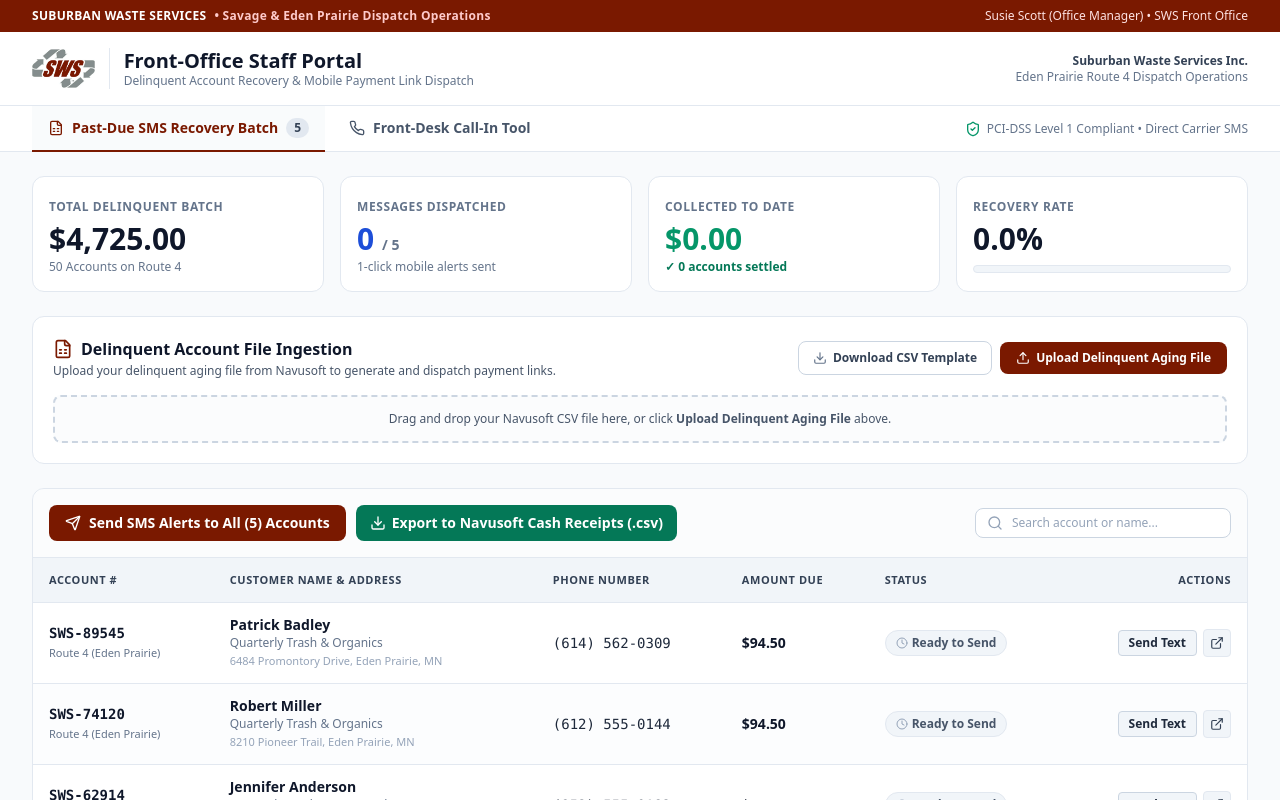
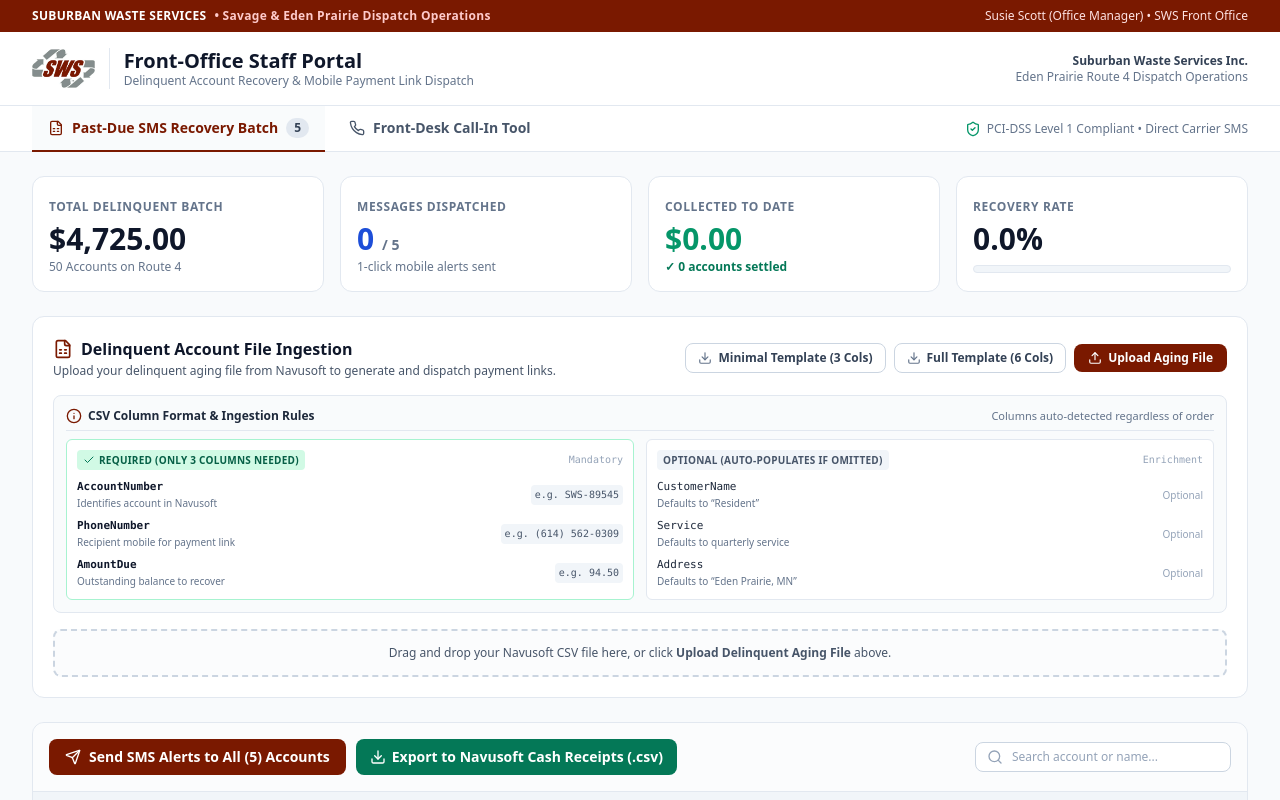
Before and after one commit to northstarnerd/swsportaldemo, a Next.js app: page /admin in a window 1280 px wide. Shown: the top 800 px of the page. Built offline with nearby package versions, Linux system fonts and the light colour scheme.

Commit message:
feat(admin): add dynamic CSV parser, required vs optional column legend, and minimal template

```diff
--- a/src/app/admin/page.tsx
+++ b/src/app/admin/page.tsx
@@ -17,6 +17,7 @@
   Check,
   RefreshCw,
   Search,
+  Info,
 } from "lucide-react";
 import confetti from "canvas-confetti";
 
@@ -193,47 +194,129 @@
   const recoveryRate =
     currentBatchTotal > 0 ? ((totalCollected / currentBatchTotal) * 100).toFixed(1) : "0.0";
 
+  // CSV Helper: parse line respecting quoted commas
+  const parseCsvLine = (line: string): string[] => {
+    const result: string[] = [];
+    let cur = "";
+    let inQuotes = false;
+    for (let i = 0; i < line.length; i++) {
+      const char = line[i];
+      if (char === '"') {
+        if (inQuotes && line[i + 1] === '"') {
+          cur += '"';
+          i++;
+        } else {
+          inQuotes = !inQuotes;
+        }
+      } else if (char === "," && !inQuotes) {
+        result.push(cur.trim().replace(/^"|"$/g, ""));
+        cur = "";
+      } else {
+        cur += char;
+      }
+    }
+    result.push(cur.trim().replace(/^"|"$/g, ""));
+    return result;
+  };
+
   // CSV Ingestion Handler
   const handleCsvText = (csvContent: string) => {
     try {
-      const lines = csvContent.split(/\r?\n/).filter((l) => l.trim().length > 0);
-      if (lines.length < 2) {
+      const rawLines = csvContent.split(/\r?\n/).map((l) => l.trim()).filter((l) => l.length > 0);
+      if (rawLines.length < 2) {
         setUploadNotice("CSV file contains no data rows.");
         return;
       }
 
+      // Check header row (line 0)
+      const headerTokens = parseCsvLine(rawLines[0]).map((h) =>
+        h.toLowerCase().replace(/[^a-z0-9]/g, "")
+      );
+
+      // Determine column index mappings dynamically
+      let idxAccount = headerTokens.findIndex(
+        (h) => h.includes("account") || h.includes("acct") || h === "id"
+      );
+      let idxPhone = headerTokens.findIndex(
+        (h) => h.includes("phone") || h.includes("mobile") || h.includes("cell") || h.includes("sms")
+      );
+      let idxAmount = headerTokens.findIndex(
+        (h) => h.includes("amount") || h.includes("balance") || h.includes("due") || h.includes("total")
+      );
+      let idxName = headerTokens.findIndex(
+        (h) => h.includes("name") || h.includes("customer") || h.includes("resident")
+      );
+      let idxService = headerTokens.findIndex(
+        (h) => h.includes("service") || h.includes("plan") || h.includes("desc")
+      );
+      let idxAddress = headerTokens.findIndex(
+        (h) => h.includes("address") || h.includes("street") || h.includes("location")
+      );
+
+      // Fallback if header row was not found or contains raw data
+      const hasRecognizedHeader = idxAccount !== -1 || idxPhone !== -1 || idxAmount !== -1;
+      let startRow = 1;
+
+      if (!hasRecognizedHeader) {
+        const firstLineCols = parseCsvLine(rawLines[0]);
+        if (firstLineCols.length === 3) {
+          idxAccount = 0;
+          idxPhone = 1;
+          idxAmount = 2;
+        } else {
+          idxAccount = 0;
+          idxName = 1;
+          idxPhone = 2;
+          idxAmount = 3;
+          idxService = 4;
+          idxAddress = 5;
+        }
+        startRow = 0;
+      } else {
+        if (idxAccount === -1) idxAccount = 0;
+        if (idxPhone === -1) idxPhone = idxName === 1 ? 2 : 1;
+        if (idxAmount === -1) idxAmount = idxPhone === 1 ? 2 : 3;
+      }
+
       const parsed: RecoveryAccount[] = [];
-      for (let i = 1; i < lines.length; i++) {
-        const parts = lines[i].split(",").map((p) => p.trim().replace(/^"|"$/g, ""));
-        if (parts.length >= 4) {
-          const [accNum, name, phone, amtStr, srv, addr] = parts;
+      for (let i = startRow; i < rawLines.length; i++) {
+        const parts = parseCsvLine(rawLines[i]);
+        if (parts.length < 2) continue;
+
+        const accNumRaw = idxAccount >= 0 && parts[idxAccount] ? parts[idxAccount] : `SWS-${10000 + i}`;
+        const phoneRaw = idxPhone >= 0 && parts[idxPhone] ? parts[idxPhone] : "";
+        const amtStr = idxAmount >= 0 && parts[idxAmount] ? parts[idxAmount] : "94.50";
+        const nameRaw = idxName >= 0 && parts[idxName] ? parts[idxName] : "";
+        const srvRaw = idxService >= 0 && parts[idxService] ? parts[idxService] : "";
+        const addrRaw = idxAddress >= 0 && parts[idxAddress] ? parts[idxAddress] : "";
+
         const parsedAmt = parseFloat(amtStr.replace(/[^0-9.]/g, "")) || 94.5;
         const isPatrick = Boolean(
-            i === 1 ||
-              (name && name.toLowerCase().includes("patrick")) ||
-              (accNum && accNum.includes("89545"))
+          (nameRaw && nameRaw.toLowerCase().includes("patrick")) ||
+          (accNumRaw && accNumRaw.includes("89545"))
         );
         const finalPhone = isPatrick
-            ? (phone && phone.replace(/\D/g, "").length >= 10 ? phone : "(614) 562-0309")
-            : (phone || "(612) 555-0100");
+          ? (phoneRaw && phoneRaw.replace(/\D/g, "").length >= 10 ? phoneRaw : "(614) 562-0309")
+          : (phoneRaw || "(612) 555-0100");
+
+        const cleanAccNum = accNumRaw.startsWith("SWS-") ? accNumRaw : `SWS-${accNumRaw}`;
 
         parsed.push({
-            accountNumber: accNum.startsWith("SWS-") ? accNum : `SWS-${accNum}`,
-            customerName: name || "Resident",
+          accountNumber: cleanAccNum,
+          customerName: nameRaw || "Resident",
           phoneNumber: finalPhone,
           amountDue: parsedAmt,
-            service: srv || "Quarterly Trash & Organics",
-            address: addr || "Eden Prairie, MN (Route 4)",
+          service: srvRaw || "Quarterly Trash & Organics",
+          address: addrRaw || "Eden Prairie, MN",
           smsStatus: "Draft",
         });
-        }
       }
 
       if (parsed.length > 0) {
         setAccounts(parsed);
-        setUploadNotice(`Imported ${parsed.length} accounts from file.`);
+        setUploadNotice(`Imported ${parsed.length} accounts. Ready for SMS delivery.`);
       } else {
-        setUploadNotice("Could not parse valid accounts from file.");
+        setUploadNotice("Could not parse valid accounts from file. Ensure AccountNumber, PhoneNumber, and AmountDue are present.");
       }
     } catch (e: any) {
       setUploadNotice("Error reading CSV: " + (e.message || "Unknown error"));
@@ -568,21 +651,31 @@
                 {/* File Action Buttons */}
                 <div className="flex flex-wrap items-center gap-2">
                   <a
+                    href="/sws_minimal_delinquent_batch.csv"
+                    download="sws_minimal_batch_template.csv"
+                    className="bg-white hover:bg-slate-50 text-slate-700 border border-slate-300 px-3 py-1.5 rounded-lg font-bold text-xs flex items-center gap-1.5 transition-colors"
+                    title="Download minimal 3-column CSV template (AccountNumber, PhoneNumber, AmountDue)"
+                  >
+                    <Download className="w-3.5 h-3.5 text-slate-500" />
+                    <span>Minimal Template (3 Cols)</span>
+                  </a>
+
+                  <a
                     href="/sws_sample_delinquent_batch.csv"
                     download="sws_delinquent_batch_template.csv"
-                    className="bg-white hover:bg-slate-50 text-slate-700 border border-slate-300 px-3.5 py-2 rounded-lg font-bold text-xs flex items-center gap-1.5 transition-colors"
-                    title="Download delinquent CSV file template"
+                    className="bg-white hover:bg-slate-50 text-slate-700 border border-slate-300 px-3 py-1.5 rounded-lg font-bold text-xs flex items-center gap-1.5 transition-colors"
+                    title="Download full 6-column CSV template"
                   >
                     <Download className="w-3.5 h-3.5 text-slate-500" />
-                    <span>Download CSV Template</span>
+                    <span>Full Template (6 Cols)</span>
                   </a>
 
                   <button
                     onClick={() => fileInputRef.current?.click()}
-                    className="bg-[#7A1900] hover:bg-[#5f1300] text-white px-4 py-2 rounded-lg font-bold text-xs flex items-center gap-1.5 transition-colors shadow-xs"
+                    className="bg-[#7A1900] hover:bg-[#5f1300] text-white px-3.5 py-1.5 rounded-lg font-bold text-xs flex items-center gap-1.5 transition-colors shadow-xs"
                   >
                     <Upload className="w-3.5 h-3.5 text-white" />
-                    <span>Upload Delinquent Aging File</span>
+                    <span>Upload Aging File</span>
                   </button>
                   <input
                     ref={fileInputRef}
@@ -591,6 +684,88 @@
                     className="hidden"
                     onChange={handleFileUpload}
                   />
+                </div>
+              </div>
+
+              {/* Column Specification Guide */}
+              <div className="bg-slate-50/80 border border-slate-200 rounded-lg p-3 text-xs">
+                <div className="flex items-center justify-between gap-2 mb-2 pb-1.5 border-b border-slate-200">
+                  <div className="flex items-center gap-1.5 font-bold text-slate-800">
+                    <Info className="w-4 h-4 text-[#7A1900]" />
+                    <span>CSV Column Format &amp; Ingestion Rules</span>
+                  </div>
+                  <span className="text-[11px] text-slate-500 hidden sm:inline">
+                    Columns auto-detected regardless of order
+                  </span>
+                </div>
+
+                <div className="grid grid-cols-1 md:grid-cols-2 gap-3">
+                  {/* Required Columns */}
+                  <div className="bg-white border border-emerald-200 rounded-md p-2.5 shadow-2xs">
+                    <div className="flex items-center justify-between mb-1.5">
+                      <span className="inline-flex items-center gap-1 bg-emerald-100 text-emerald-800 text-[10px] font-extrabold uppercase px-1.5 py-0.5 rounded tracking-wide">
+                        <Check className="w-3 h-3 text-emerald-700" />
+                        Required (Only 3 Columns Needed)
+                      </span>
+                      <span className="text-[10px] text-slate-400 font-mono">Mandatory</span>
+                    </div>
+                    <ul className="space-y-1.5 text-[11px] mt-2">
+                      <li className="flex items-center justify-between">
+                        <div>
+                          <span className="font-mono font-bold text-slate-900">AccountNumber</span>
+                          <span className="text-slate-500 block text-[10px]">Identifies account in Navusoft</span>
+                        </div>
+                        <span className="text-slate-600 font-mono text-[10px] bg-slate-100 px-1 py-0.5 rounded">e.g. SWS-89545</span>
+                      </li>
+                      <li className="flex items-center justify-between">
+                        <div>
+                          <span className="font-mono font-bold text-slate-900">PhoneNumber</span>
+                          <span className="text-slate-500 block text-[10px]">Recipient mobile for payment link</span>
+                        </div>
+                        <span className="text-slate-600 font-mono text-[10px] bg-slate-100 px-1 py-0.5 rounded">e.g. (614) 562-0309</span>
+                      </li>
+                      <li className="flex items-center justify-between">
+                        <div>
+                          <span className="font-mono font-bold text-slate-900">AmountDue</span>
+                          <span className="text-slate-500 block text-[10px]">Outstanding balance to recover</span>
+                        </div>
+                        <span className="text-slate-600 font-mono text-[10px] bg-slate-100 px-1 py-0.5 rounded">e.g. 94.50</span>
+                      </li>
+                    </ul>
+                  </div>
+
+                  {/* Optional Columns */}
+                  <div className="bg-white border border-slate-200 rounded-md p-2.5 shadow-2xs">
+                    <div className="flex items-center justify-between mb-1.5">
+                      <span className="bg-slate-100 text-slate-600 text-[10px] font-bold uppercase px-1.5 py-0.5 rounded tracking-wide">
+                        Optional (Auto-Populates If Omitted)
+                      </span>
+                      <span className="text-[10px] text-slate-400 font-mono">Enrichment</span>
+                    </div>
+                    <ul className="space-y-1.5 text-[11px] mt-2">
+                      <li className="flex items-center justify-between">
+                        <div>
+                          <span className="font-mono text-slate-800 font-medium">CustomerName</span>
+                          <span className="text-slate-500 block text-[10px]">Defaults to &ldquo;Resident&rdquo;</span>
+                        </div>
+                        <span className="text-slate-400 text-[10px]">Optional</span>
+                      </li>
+                      <li className="flex items-center justify-between">
+                        <div>
+                          <span className="font-mono text-slate-800 font-medium">Service</span>
+                          <span className="text-slate-500 block text-[10px]">Defaults to quarterly service</span>
+                        </div>
+                        <span className="text-slate-400 text-[10px]">Optional</span>
+                      </li>
+                      <li className="flex items-center justify-between">
+                        <div>
+                          <span className="font-mono text-slate-800 font-medium">Address</span>
+                          <span className="text-slate-500 block text-[10px]">Defaults to &ldquo;Eden Prairie, MN&rdquo;</span>
+                        </div>
+                        <span className="text-slate-400 text-[10px]">Optional</span>
+                      </li>
+                    </ul>
+                  </div>
                 </div>
               </div>
 
```
Also changed, not shown: public/sws_minimal_delinquent_batch.csv (added), sws_minimal_delinquent_batch.csv (added). Lines whose indentation alone changed are shown as unchanged.
